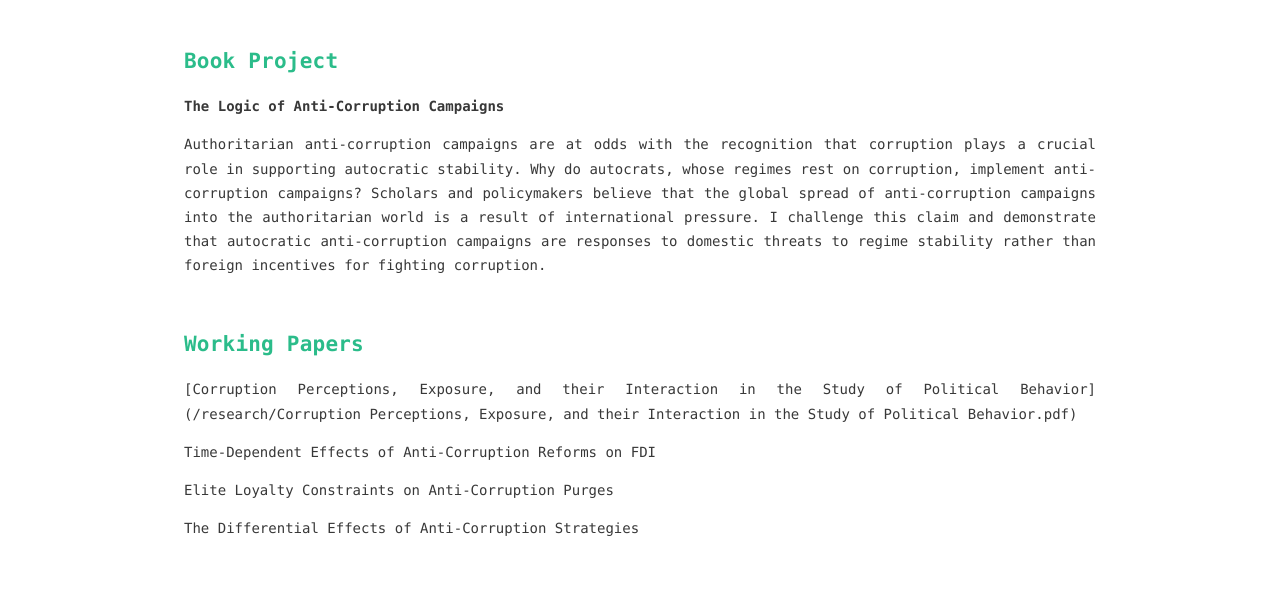
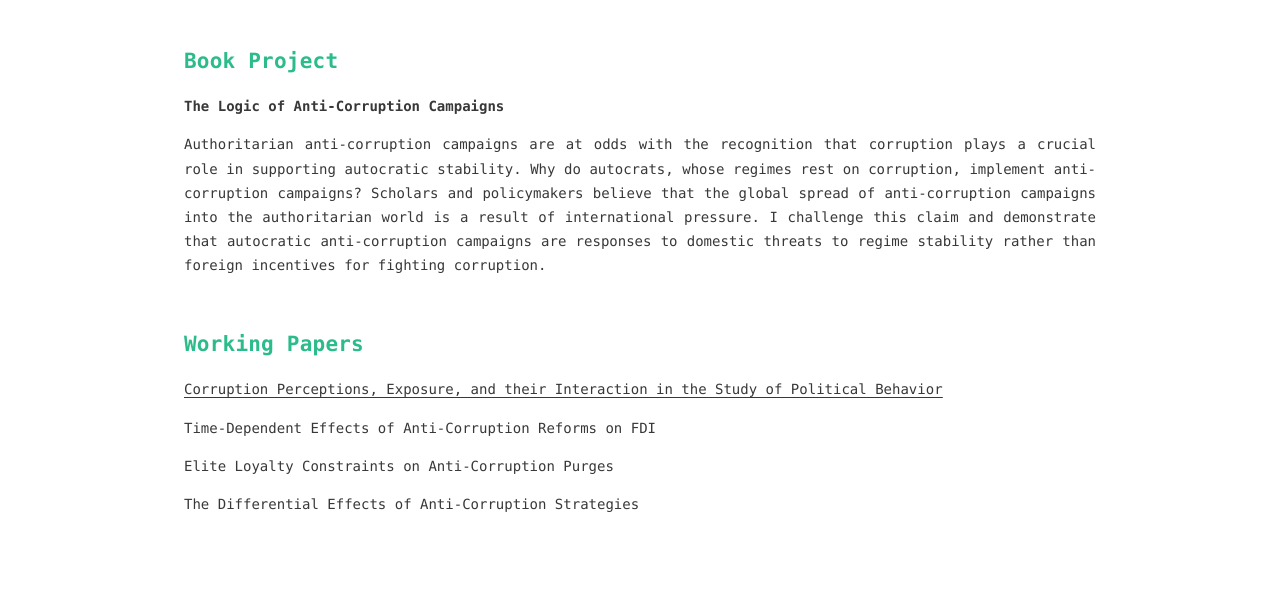
Before and after one commit to timothymodel/timothy_model_academic_site, a plain HTML site: page public/research/index.html in a window 1280 px wide. Shown: the part 126-729 px from the top of the page. Drawn offline with Linux system fonts and the light colour scheme.

Commit message:
fix link

```diff
--- a/public/research/index.html
+++ b/public/research/index.html
@@ -14,7 +14,7 @@
 <meta property="og:site_name" content="Timothy A. Model">
 <meta property="og:description" content="Book ProjectThe Logic of Anti-Corruption Campaigns Authoritarian anti-corruption campaigns are at odds with the recognition that corruption plays a crucial role in supporting autocratic stability. Why">
 <meta property="og:locale" content="default">
-<meta property="og:updated_time" content="2019-09-29T05:21:10.870Z">
+<meta property="og:updated_time" content="2019-09-29T05:37:30.093Z">
 <meta name="twitter:card" content="summary">
 <meta name="twitter:title" content="Research">
 <meta name="twitter:description" content="Book ProjectThe Logic of Anti-Corruption Campaigns Authoritarian anti-corruption campaigns are at odds with the recognition that corruption plays a crucial role in supporting autocratic stability. Why">
@@ -82,7 +82,7 @@
   <div class="content" itemprop="articleBody">
     <h1 id="Book-Project"><a href="#Book-Project" class="headerlink" title="Book Project"></a>Book Project</h1><p><strong>The Logic of Anti-Corruption Campaigns</strong></p>
 <p>Authoritarian anti-corruption campaigns are at odds with the recognition that corruption plays a crucial role in supporting autocratic stability. Why do autocrats, whose regimes rest on corruption, implement anti-corruption campaigns? Scholars and policymakers believe that the global spread of anti-corruption campaigns into the authoritarian world is a result of international pressure. I challenge this claim and demonstrate that autocratic anti-corruption campaigns are responses to domestic threats to regime stability rather than foreign incentives for fighting corruption.</p>
-<h1 id="Working-Papers"><a href="#Working-Papers" class="headerlink" title="Working Papers"></a>Working Papers</h1><p>[Corruption Perceptions, Exposure, and their Interaction in the Study of Political Behavior](/research/Corruption Perceptions, Exposure, and their Interaction in the Study of Political Behavior.pdf)</p>
+<h1 id="Working-Papers"><a href="#Working-Papers" class="headerlink" title="Working Papers"></a>Working Papers</h1><p><a href="https://www.timothymodel.com/research/Corruption%20Perceptions,%20Exposure,%20and%20their%20Interaction%20in%20the%20Study%20of%20Political%20Behavior.pdf" target="_blank" rel="noopener">Corruption Perceptions, Exposure, and their Interaction in the Study of Political Behavior</a></p>
 <p>Time-Dependent Effects of Anti-Corruption Reforms on FDI</p>
 <p>Elite Loyalty Constraints on Anti-Corruption Purges</p>
 <p>The Differential Effects of Anti-Corruption Strategies</p>
```
